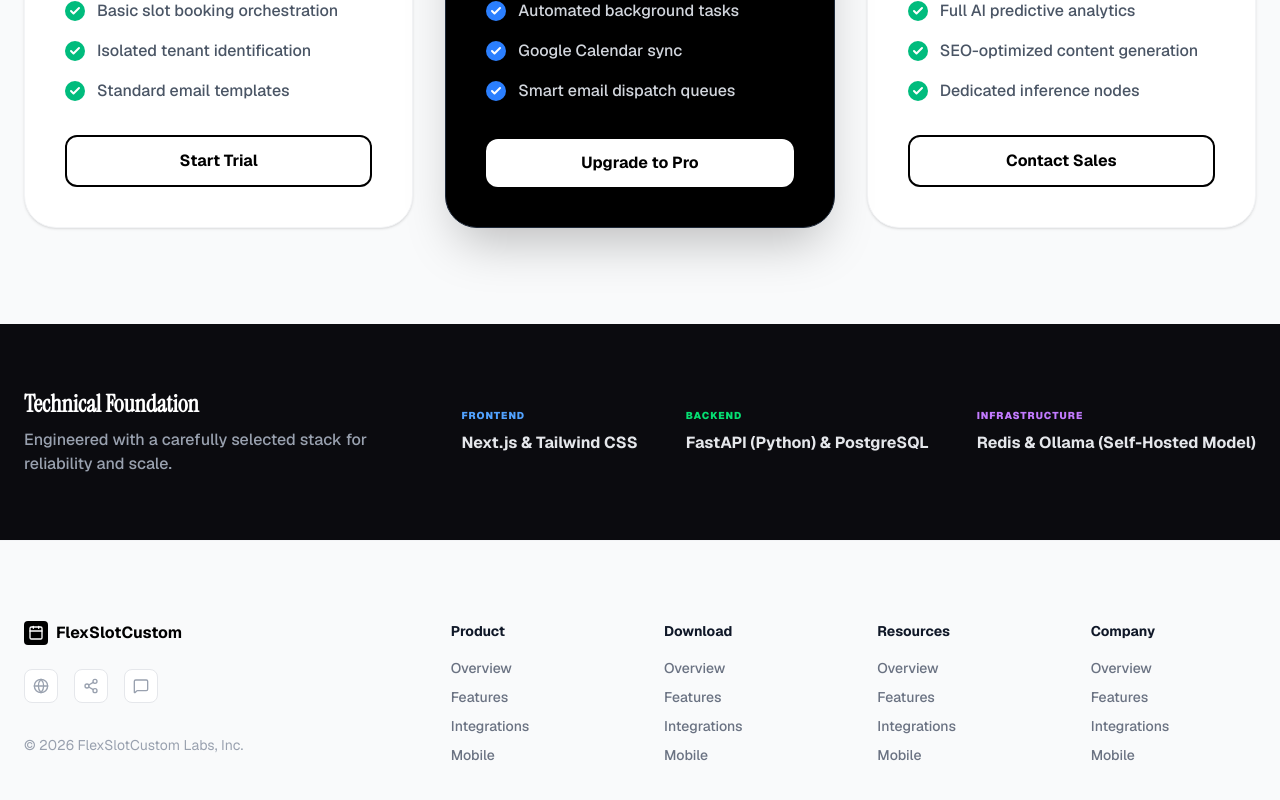
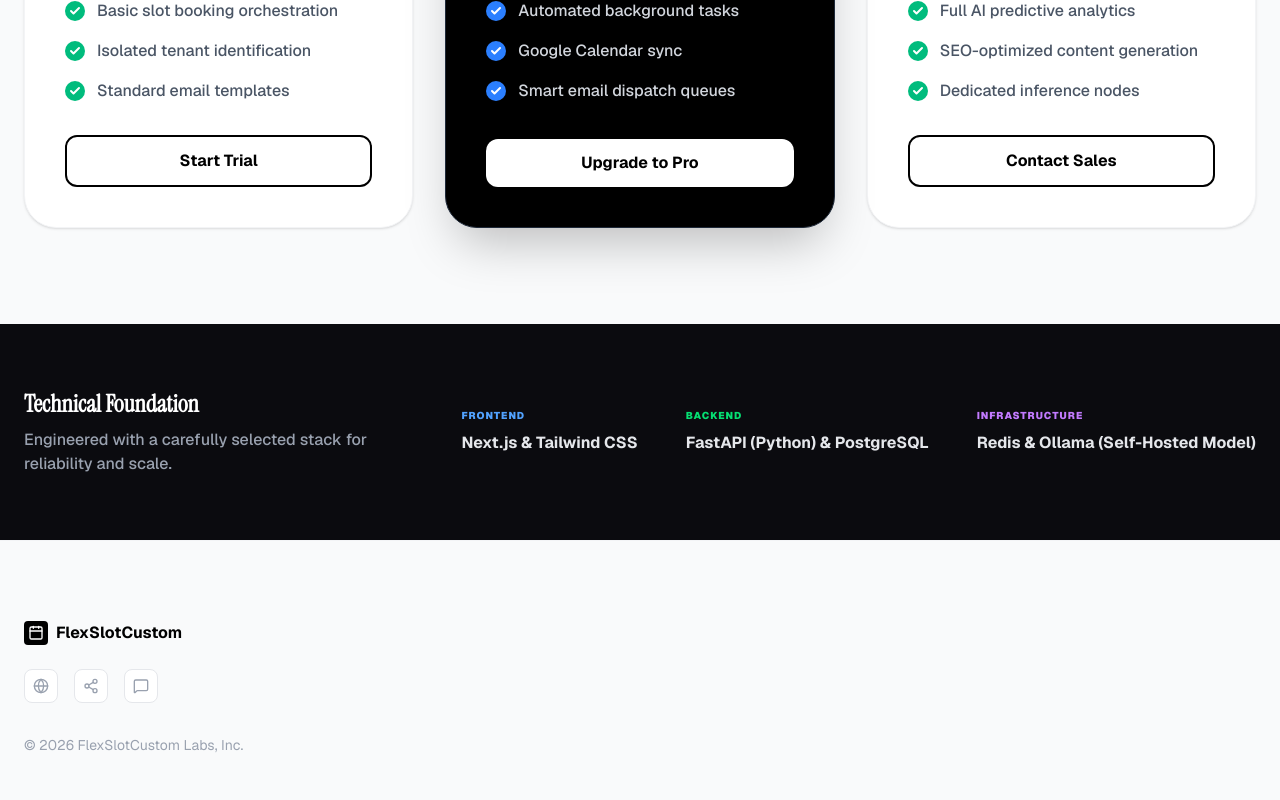
Before and after one commit to FlexSlotCustom0/FlexSlotCustom, a Next.js app in the folder frontend/: page / in a window 1280 px wide. Shown: the part 2904-3704 px from the top of the page. Built offline with nearby package versions, Linux system fonts and the light colour scheme.

Commit message:
Update page.tsx

```diff
--- a/frontend/src/app/page.tsx
+++ b/frontend/src/app/page.tsx
@@ -351,17 +351,6 @@ export default function NotionCalendarClone() {
             </div>
             <p className="text-sm text-gray-400">© 2026 FlexSlotCustom Labs, Inc.</p>
           </div>
-          {["Product", "Download", "Resources", "Company"].map((col) => (
-            <div key={col} className="space-y-4 text-[14px]">
-              <h4 className="font-bold text-gray-900">{col}</h4>
-              <ul className="space-y-2 text-gray-500 font-medium">
-                <li><Link href="#" className="hover:text-black">Overview</Link></li>
-                <li><Link href="#" className="hover:text-black">Features</Link></li>
-                <li><Link href="#" className="hover:text-black">Integrations</Link></li>
-                <li><Link href="#" className="hover:text-black">Mobile</Link></li>
-              </ul>
-            </div>
-          ))}
         </div>
       </footer>
     </div>
```
